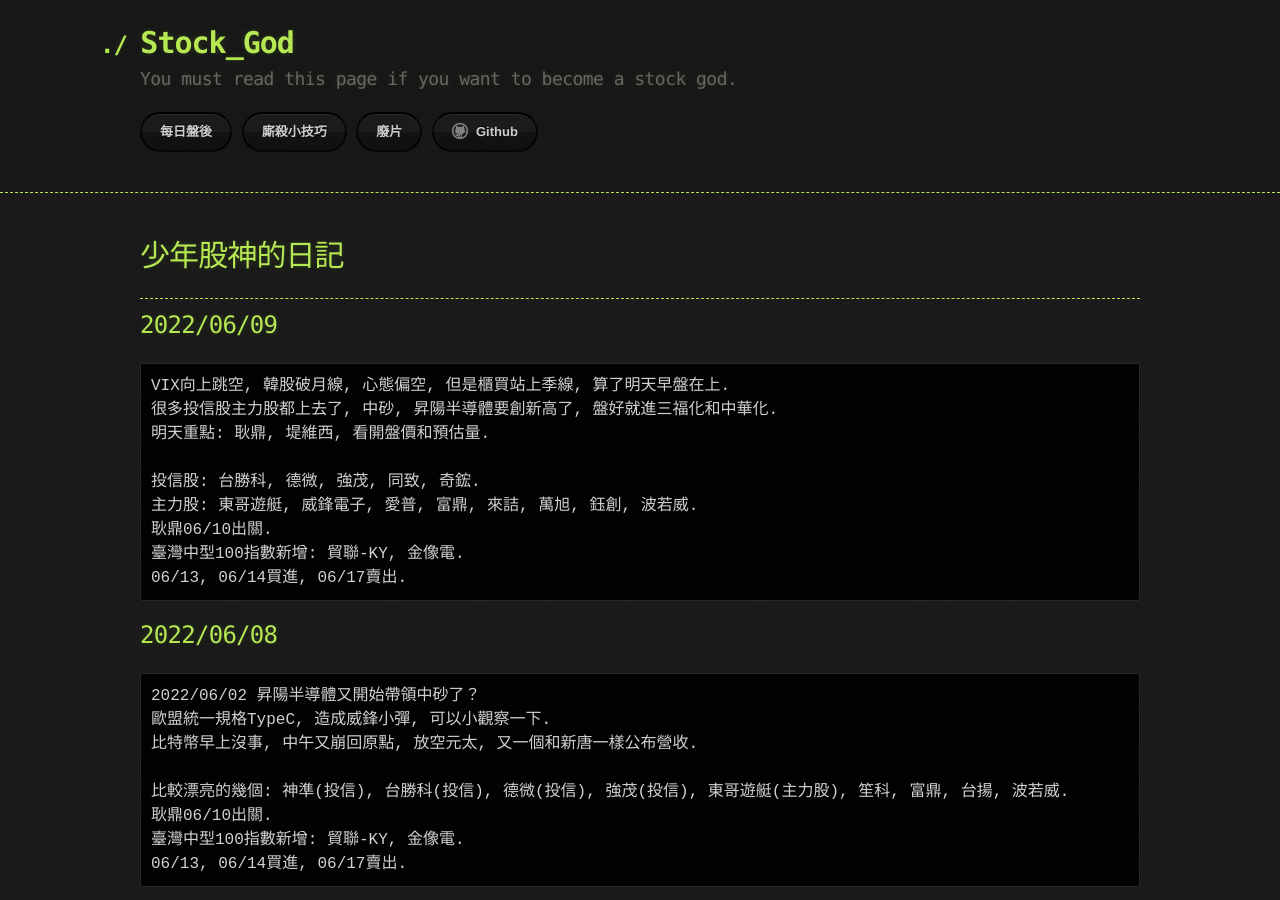
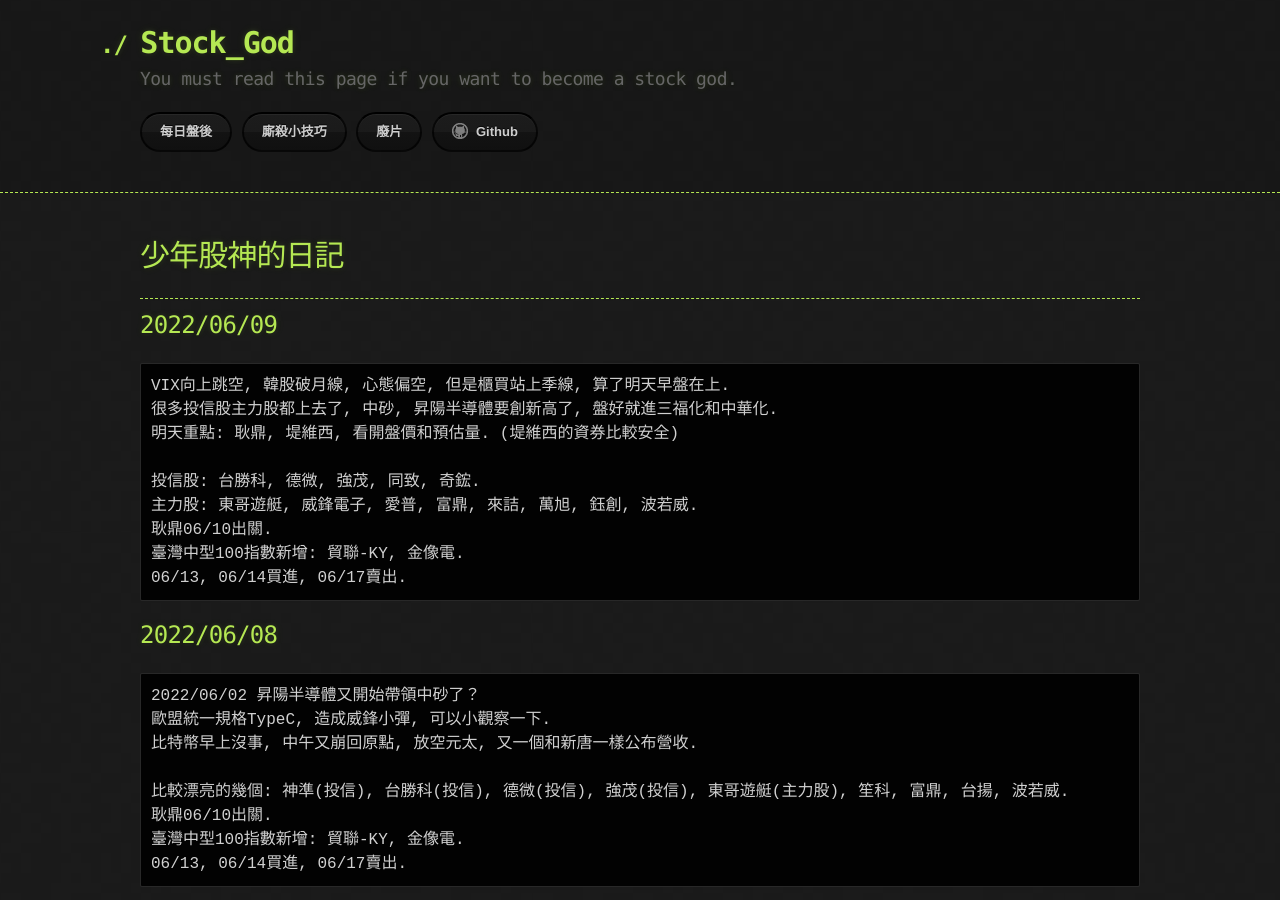
Before and after one commit to lepg5487/Stock_God, a Jekyll site: the page built from index.md, in a window 1280 px wide and 900 px high. Built offline with Jekyll 4.4.1, drawn with Linux system fonts in a browser that asks for light colours; our own code applies the rules of GitHub Pages for plain Markdown files.

Commit message:
Update index.md

````diff
--- a/index.md
+++ b/index.md
@@ -10,7 +10,7 @@ layout: testlayouts
 ```
 VIX向上跳空, 韓股破月線, 心態偏空, 但是櫃買站上季線, 算了明天早盤在上.
 很多投信股主力股都上去了, 中砂, 昇陽半導體要創新高了, 盤好就進三福化和中華化.
-明天重點: 耿鼎, 堤維西, 看開盤價和預估量.
+明天重點: 耿鼎, 堤維西, 看開盤價和預估量. (堤維西的資券比較安全)
 
 投信股: 台勝科, 德微, 強茂, 同致, 奇鋐.
 主力股: 東哥遊艇, 威鋒電子, 愛普, 富鼎, 來詰, 萬旭, 鈺創, 波若威.
````
